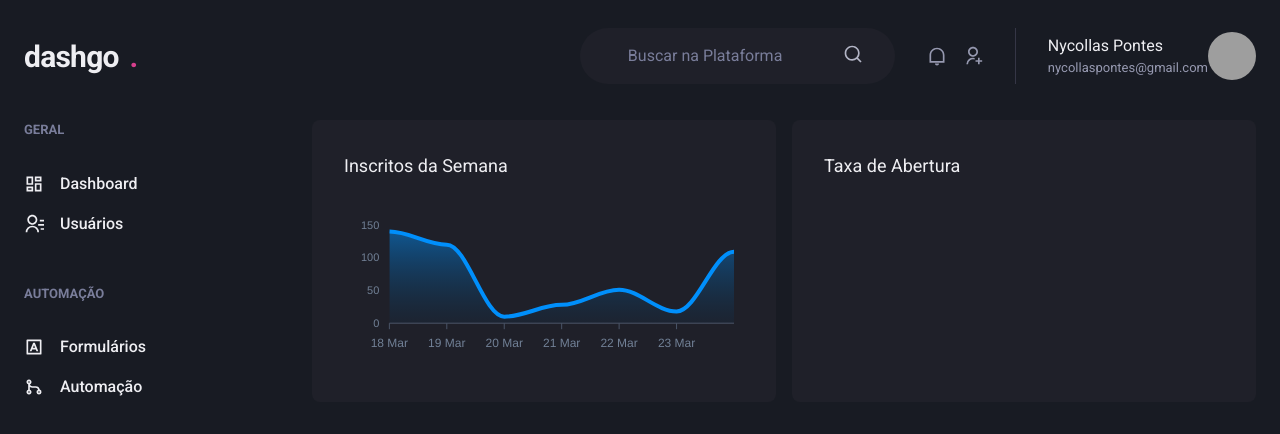
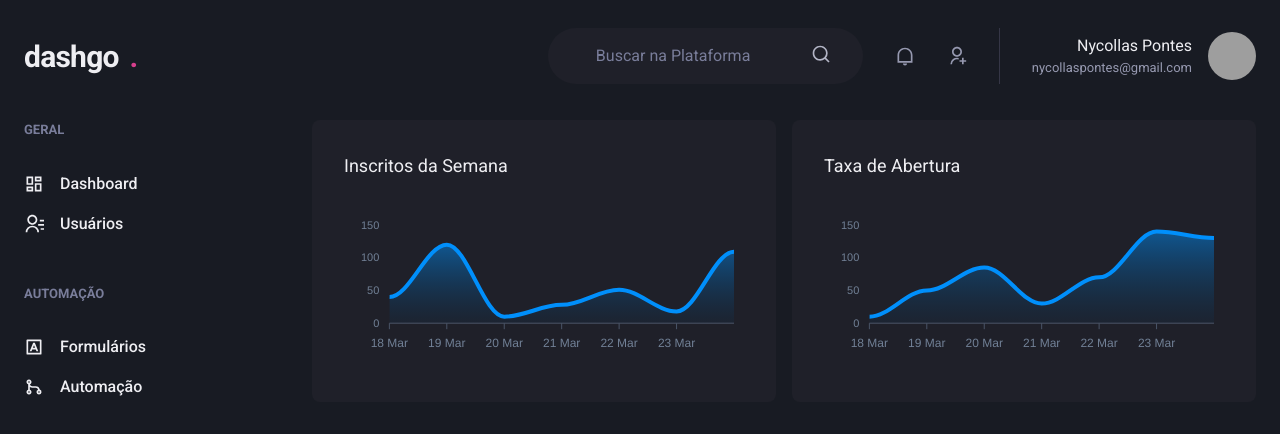
Before and after one commit to Nycollaspontes/dashGo, a Next.js app: page /dashboard in a window 1280 px wide. Shown: the top 434 px of the page. Built offline with nearby package versions, Linux system fonts and the light colour scheme; grey boxes are pictures that could not be loaded.

Commit message:
Continue Componization App

```diff
--- a/src/components/Header.tsx
+++ /dev/null
@@ -1,27 +0,0 @@
-import { Flex, Text, Input, Icon, HStack, Box, Avatar } from '@chakra-ui/react';
-import { RiSearchLine, RiNotificationLine, RiUserAddLine } from 'react-icons/ri'
-import { Logo } from './header/Logo';
-import { NotificationNav } from './header/NotificationsNav';
-import { Profile } from './header/Profile';
-import { Search } from './header/Search';
-
-export function Header() {
-    return (
-        <Flex
-            as="header"
-            w='100%'
-            maxWidth={1480}
-            h='20'
-            mx='auto'
-            mt='4'
-            align='center'
-            px='6' >
-            <Logo />
-            <Flex ml='auto'>
-                <Search />
-                <NotificationNav />
-                <Profile />
-            </Flex>
-        </Flex>
-    )
-}
--- a/src/components/Sidebar/Index.tsx
+++ b/src/components/Sidebar/Index.tsx
@@ -1,21 +1,32 @@
-import { Box, Stack, Text, Link, Icon } from "@chakra-ui/react";
-import { RiContactsLine, RiDashboardLine, RiGitMergeLine, RiInputMethodLine } from "react-icons/ri";
-import { NavLink } from './NavLink';
-import { NavSection } from "./NavSection";
+import { Box, Drawer, DrawerBody, DrawerCloseButton, DrawerContent, DrawerHeader, DrawerOverlay, useBreakpointValue } from "@chakra-ui/react";
+import { SideBarNav } from "./SidebarNav";
 
 export function Sidebar() {
+    const drawerSidebar = useBreakpointValue({
+        base: true,
+        lg: false,
+    })
+    if (drawerSidebar) {
+        return (
+            <Drawer isOpen={true} placement='left' onClose={() => { }}>
+                <DrawerOverlay>
+                    <DrawerContent bg='gray.800' p='4'>
+                        <DrawerCloseButton mt='6' />
+                        <DrawerHeader>Navegação</DrawerHeader>
+                        <DrawerBody>
+                        <SideBarNav />
+                        </DrawerBody>
+                    </DrawerContent>
+                </DrawerOverlay>
+            </Drawer>
+        );
+    }
+
+
     return (
         <Box as='aside' w='64' mr='8'>
-            <Stack spacing='12' align='flex-start'>
-                <NavSection title='GERAL' >
-                    <NavLink icon={RiDashboardLine}>Dashboard</NavLink>
-                    <NavLink icon={RiContactsLine}>Usuários</NavLink>
-                </NavSection>
-                <NavSection title='AUTOMAÇÃO'>
-                    <NavLink icon={RiInputMethodLine}>Formulários</NavLink>
-                    <NavLink icon={RiGitMergeLine}>Automação</NavLink>
-                </NavSection>
-            </Stack>
+
+            <SideBarNav />
         </Box>
     )
 }
--- /dev/null
+++ b/src/components/Sidebar/SidebarNav.tsx
@@ -0,0 +1,19 @@
+import { Stack } from "@chakra-ui/react";
+import { RiContactsLine, RiDashboardLine, RiGitMergeLine, RiInputMethodLine } from "react-icons/ri";
+import { NavLink } from "./NavLink";
+import { NavSection } from "./NavSection";
+
+export function SideBarNav() {
+    return (
+        <Stack spacing='12' align='flex-start'>
+            <NavSection title='GERAL' >
+                <NavLink icon={RiDashboardLine}>Dashboard</NavLink>
+                <NavLink icon={RiContactsLine}>Usuários</NavLink>
+            </NavSection>
+            <NavSection title='AUTOMAÇÃO'>
+                <NavLink icon={RiInputMethodLine}>Formulários</NavLink>
+                <NavLink icon={RiGitMergeLine}>Automação</NavLink>
+            </NavSection>
+        </Stack>
+    );
+}
--- /dev/null
+++ b/src/components/header/Index.tsx
@@ -0,0 +1,35 @@
+import { Flex, Text, Input, Icon, HStack, Box, Avatar, useBreakpointValue } from '@chakra-ui/react';
+import { RiSearchLine, RiNotificationLine, RiUserAddLine } from 'react-icons/ri'
+import { Logo } from './Logo';
+import { Search } from './Search';
+import { NotificationNav } from './NotificationsNav';
+import { Profile } from './Profile';
+
+
+
+export function Header() {
+    const wideVersion = useBreakpointValue({
+        base : false,
+        lg : true,
+    })
+
+
+    return (
+        <Flex
+            as="header"
+            w='100%'
+            maxWidth={1480}
+            h='20'
+            mx='auto'
+            mt='4'
+            align='center'
+            px='6' >
+            <Logo />
+            <Flex ml='auto'>
+               {wideVersion && <Search />}
+                <NotificationNav />
+                <Profile showProfileData ={wideVersion}/>
+            </Flex>
+        </Flex>
+    )
+}
--- a/src/components/header/NotificationsNav.tsx
+++ b/src/components/header/NotificationsNav.tsx
@@ -1,12 +1,12 @@
 import { HStack, Icon } from "@chakra-ui/react";
 import { RiNotificationLine, RiUserAddLine } from "react-icons/ri";
 
-export function NotificationNav(){
+export function NotificationNav() {
     return (
         <HStack
-            spacing='4'
-            mx='8'
-            pr='8'
+            spacing={['6', '8']}
+            mx={['6', '8']}
+            pr={['6', '8']}
             py='1'
             color='gray.300'
             borderRightWidth={1}
--- a/src/components/header/Profile.tsx
+++ b/src/components/header/Profile.tsx
@@ -1,12 +1,22 @@
 import { Box, Flex , Text , Avatar} from "@chakra-ui/react";
 
-export function Profile() {
+
+interface ProfileProps {
+    showProfileData ?: Boolean;
+}
+
+export function Profile({showProfileData}:ProfileProps) {
     return (
         <Flex align='center'>
-            <Box>
-                <Text>Nycollas Pontes</Text>
-                <Text color='gray.300' fontSize='small' >nycollaspontes@gmail.com</Text>
-            </Box>
+           {showProfileData && (
+               <Box mr='4' textAlign='right'>
+                   <Text>Nycollas Pontes</Text>
+                   <Text color='gray.300' fontSize='small'>
+                    nycollaspontes@gmail.com
+                   </Text>
+
+               </Box>
+           )}
             <Avatar size='md' name='Nycollas Pontes' src='https://github.com/nycollaspontes.png' />
         </Flex>
 
--- /dev/null
+++ b/src/components/pagination/Index.tsx
@@ -0,0 +1,27 @@
+import { Box, Button, HStack } from "@chakra-ui/react";
+import { PaginationItem } from "./PaginationItem";
+
+export function Pagination() {
+    return (
+        <HStack
+            mt='8'
+            justify='space-between'
+            align='center'
+            spacing='6'
+        >
+            <Box>
+                <strong>0</strong> - <strong>10</strong> de <strong>100</strong>
+            </Box>
+            <HStack spacing='2'>
+                <PaginationItem number={1} isCurrent />
+                <PaginationItem number={2} />
+                <PaginationItem number={3} />
+                <PaginationItem number={4} />
+                <PaginationItem number={5} />
+                <PaginationItem number={6} />
+
+            </HStack>
+
+        </HStack>
+    );
+}
--- a/src/pages/dashboard.tsx
+++ b/src/pages/dashboard.tsx
@@ -1,14 +1,14 @@
 import { Box, Flex, SimpleGrid, Text, theme } from "@chakra-ui/react";
 import { ApexOptions } from "apexcharts";
 import dynamic from "next/dynamic";
-import { Header } from "../components/Header";
-import { Sidebar } from "../components/Sidebar/index";
+import {Header} from '../components/header/Index';
+import { Sidebar } from "../components/sidebar/Index";
 
 const Chart = dynamic(() => import('react-apexcharts'), {
     ssr: false,
 })
 
-const options :ApexOptions = {
+const options: ApexOptions = {
     chart: {
         toolbar: {
             show: false,
@@ -28,7 +28,7 @@ const options :ApexOptions = {
         enabled: false,
     },
     xaxis: {
-        type:'datetime',
+        type: 'datetime',
         axisBorder: {
             color: theme.colors.gray[600]
         },
@@ -36,6 +36,7 @@ const options :ApexOptions = {
             color: theme.colors.gray[600]
         },
         categories: [
+
             '2021-03-18T00:00:00.000Z',
             '2021-03-19T00:00:00.000Z',
             '2021-03-20T00:00:00.000Z',
@@ -45,20 +46,24 @@ const options :ApexOptions = {
             '2021-03-24T00:00:00.000Z'
         ],
     },
-        fill : {
-            opacity : 0.3,
-            type : 'gradient',
-            gradient : {
-                shade : 'dark',
-                opacityFrom : 0.7,
-                opacityTo : 0.3,
-            }
-        },
-    } as const;
+    fill: {
+        opacity: 0.3,
+        type: 'gradient',
+        gradient: {
+            shade: 'dark',
+            opacityFrom: 0.7,
+            opacityTo: 0.3,
+        }
+    },
+} as const;
 
 const series = [
-    { name: 'Series1', data: [140, 120, 10, 28, 51, 18, 109] }
+    { name: 'Series1', data: [40, 120, 10, 28, 51, 18, 109] },
 ]
+const abertura = [
+    { name: 'Series1', data: [10, 50, 85, 30, 70, 140, 130] },
+]
+
 
 export default function Dashboard() {
     return (
@@ -86,6 +91,7 @@ export default function Dashboard() {
                     //pb='4
                     >
                         <Text fontSize='lg' mb='4'>Taxa de Abertura</Text>
+                        <Chart options={options} series={abertura} type='area' height={160} />
                     </Box>
                 </SimpleGrid>
             </Flex>
```
Also changed, not shown: src/components/Pagination.tsx (deleted, +0 -64 lines), src/components/pagination/PaginationItem.tsx (added, +41 -0 lines).
